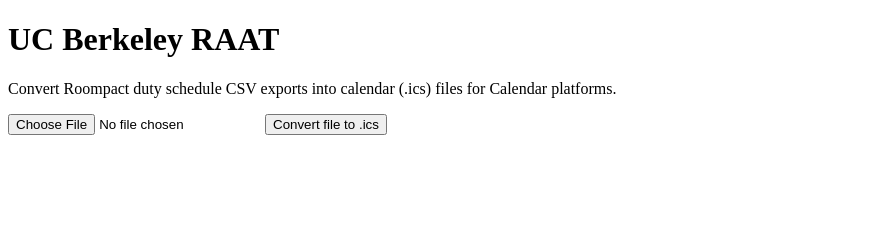
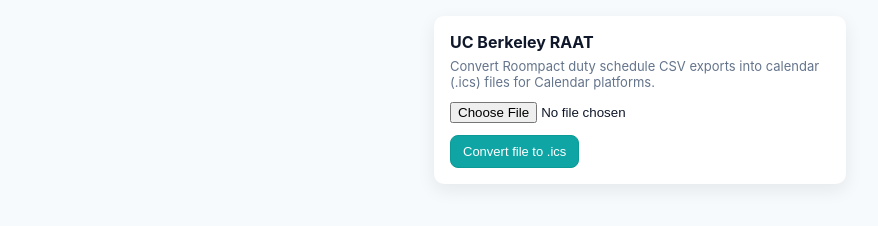
Before and after one commit to daytonphan/ResLifeRAAT, a website with bundled scripts: page src/popup.html in a window 1280 px wide. Shown: the whole page, without its empty margins (0-878 px from the left). Built offline with nearby package versions, Linux system fonts and the light colour scheme.

Commit message:
attempt at improving this ugly UI

```diff
--- /dev/null
+++ b/src/popup.css
@@ -0,0 +1,35 @@
+:root{
+  --bg:#f7fafc;
+  --panel:#ffffff;
+  --muted:#64748b;
+  --accent:#0ea5a4;
+  --accent-strong:#0b9a95;
+}
+html,body{height:100%;}
+body{
+  margin:0;
+  font-family: -apple-system, BlinkMacSystemFont, 'Segoe UI', Roboto, 'Helvetica Neue', Arial;
+  background:var(--bg);
+  color:#0f172a;
+  -webkit-font-smoothing:antialiased;
+}
+.container{
+  max-width:380px;
+  margin:16px auto;
+  background:var(--panel);
+  padding:16px;
+  border-radius:10px;
+  box-shadow:0 6px 18px rgba(15,23,42,0.08);
+}
+h1{font-size:16px;margin:0 0 6px}
+p{margin:0 0 12px;color:var(--muted);font-size:13px}
+input[type=file]{display:block;width:100%;margin:8px 0 12px}
+.controls{display:flex;gap:8px;align-items:center}
+button{
+  font-size:13px;padding:8px 12px;border-radius:8px;border:1px solid transparent;cursor:pointer;
+}
+#convertButton{background:var(--accent);color:#fff;border-color:var(--accent-strong)}
+#convertButton[disabled]{opacity:0.6;cursor:not-allowed}
+/* small secondary link-style button */
+#openScheduleButton{background:transparent;border-color:#e2e8f0;color:var(--muted)}
+footer{font-size:12px;color:var(--muted);text-align:center;margin-top:12px}
--- a/src/popup.html
+++ b/src/popup.html
@@ -5,12 +5,17 @@
         <meta charset="UTF-8" />
         <meta name="viewport" content="width=device-width, initial-scale=1.0" />
         <title>UC Berkeley Resident-Assistant Administrative Tool</title>
+        <link rel="stylesheet" href="popup.css">
+    </head>
     <body>
-        <h1>UC Berkeley RAAT</h1>
-        <p>Convert Roompact duty schedule CSV exports into calendar (.ics) files for Calendar platforms.</p>
-        <input type="file" id="csvFileInput" accept=".csv" />
-        <button id="convertButton">Convert file to .ics</button>
-        <script type="module" src="popup.js"></script>
-
+        <div class="container">
+            <h1>UC Berkeley RAAT</h1>
+            <p>Convert Roompact duty schedule CSV exports into calendar (.ics) files for Calendar platforms.</p>
+            <input type="file" id="csvFileInput" accept=".csv" />
+            <div class="controls">
+                <button id="convertButton">Convert file to .ics</button>
+            </div>
+            <script type="module" src="popup.js"></script>
+        </div>
     </body>
  </html>
```
